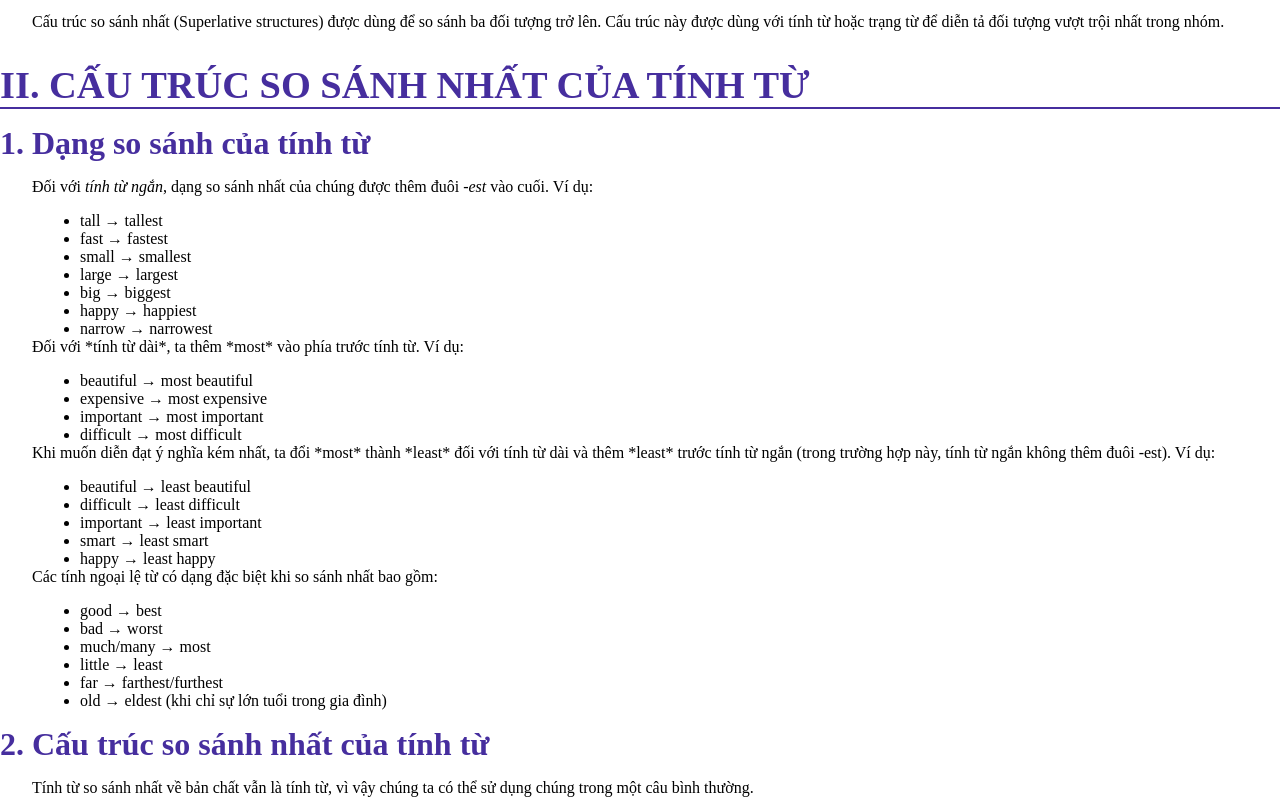
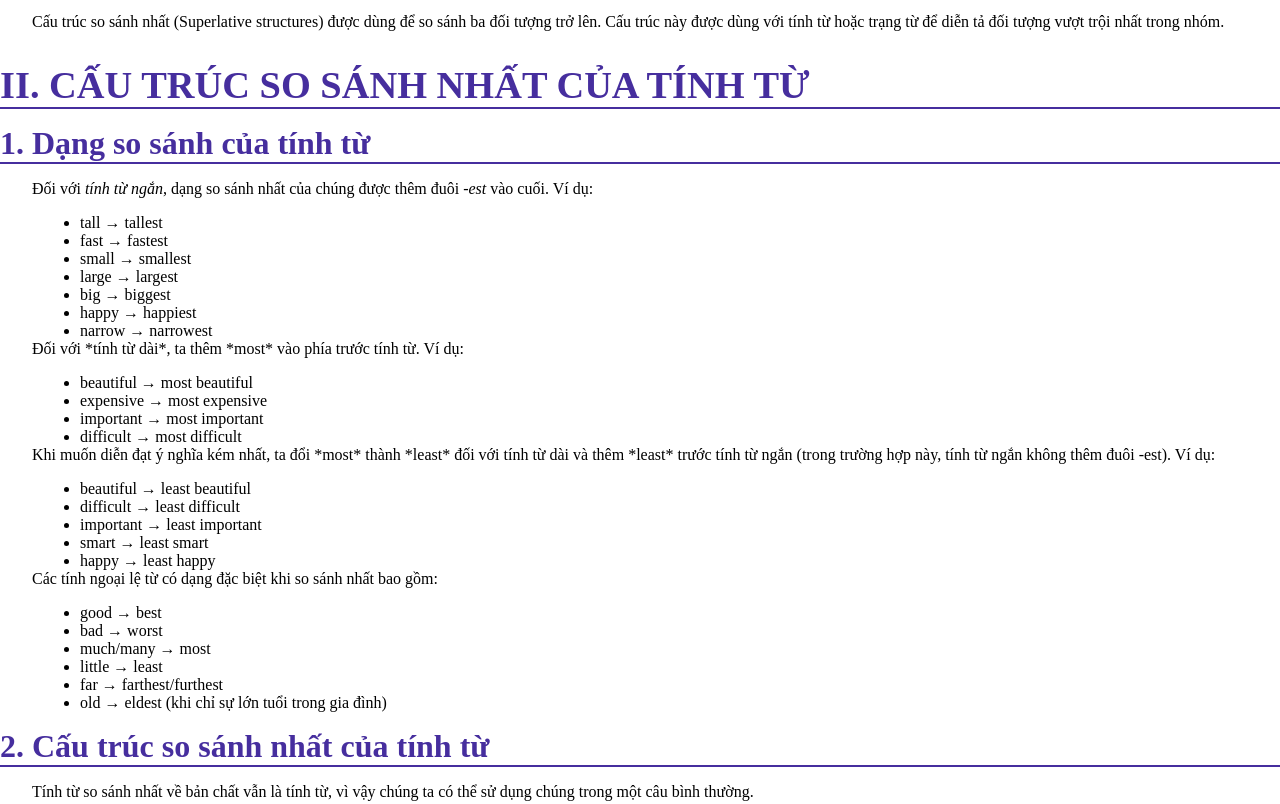
Before and after one commit to GiaBao6769/engnote, a website: page article_copy.html in a window 1280 px wide. Shown: the part 1621-2425 px from the top of the page. Drawn offline with Linux system fonts and the light colour scheme.

Commit message:
style pages

```diff
--- a/Stylesheets/article_stylesheet.css
+++ b/Stylesheets/article_stylesheet.css
@@ -154,20 +154,28 @@ main > * {
 
 #CONTENT > h2, h3 {
     margin-top: var(--space-small);
-    font-size: var(--font-head2);
     padding-left: var(--head1-padding);
 }
 
-#CONTENT p{
+#CONTENT > h2 {
+    font-size: var(--font-head2);
+    border-bottom: 2px solid var(--clr-main);
+}
+
+#CONTENT > h3 {
+    font-size: var(--font-head3);
+}
+
+#CONTENT p {
     padding-left: var(--para-padding);
     padding-right: var(--para-padding);
 }
 
-#CONTENT > ul, ol{
+#CONTENT > ul, ol {
     padding-left: var(--list-padding);
 }
 
-#CONTENT ul ul{
+#CONTENT ul ul {
     padding-left: 2.5rem;
 }
 
--- a/Stylesheets/stylesheet.css
+++ b/Stylesheets/stylesheet.css
@@ -34,6 +34,7 @@
     --font-mid: 1.5rem;
     --font-head1: 2.4rem;
     --font-head2: 2rem;
+    --font-head3: 1.6rem;
     --font-big: 3rem;
 
     --border: 4px solid var(--clr-main);
```
